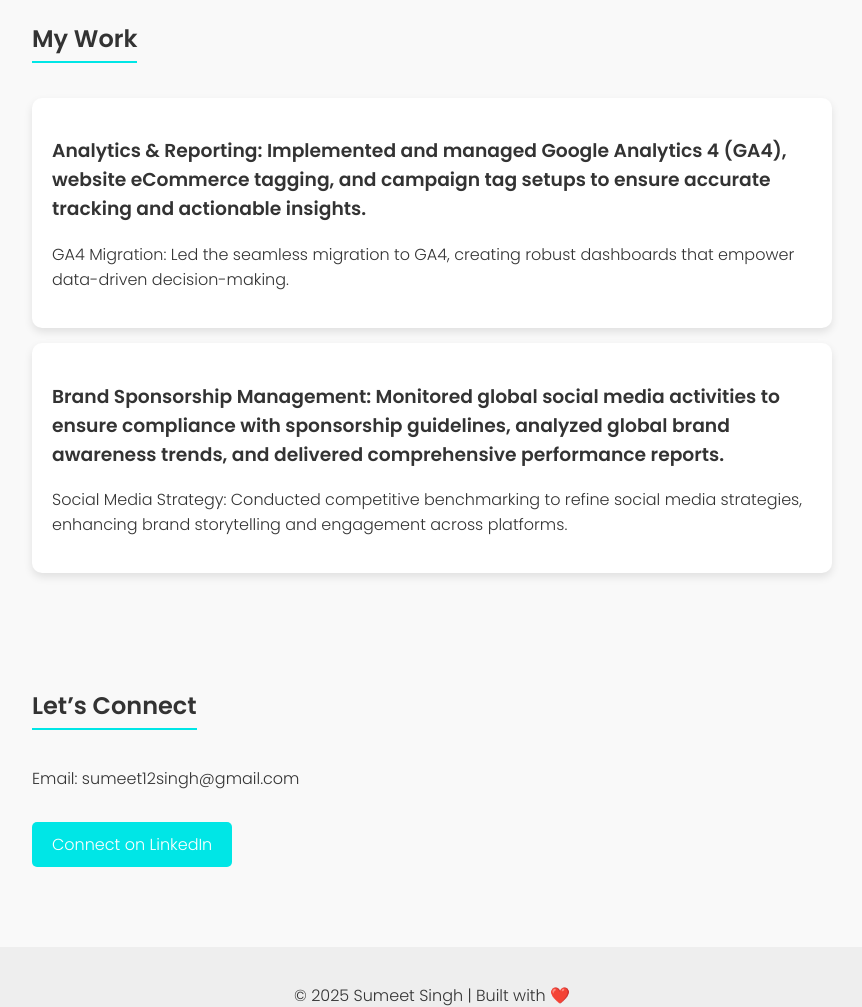
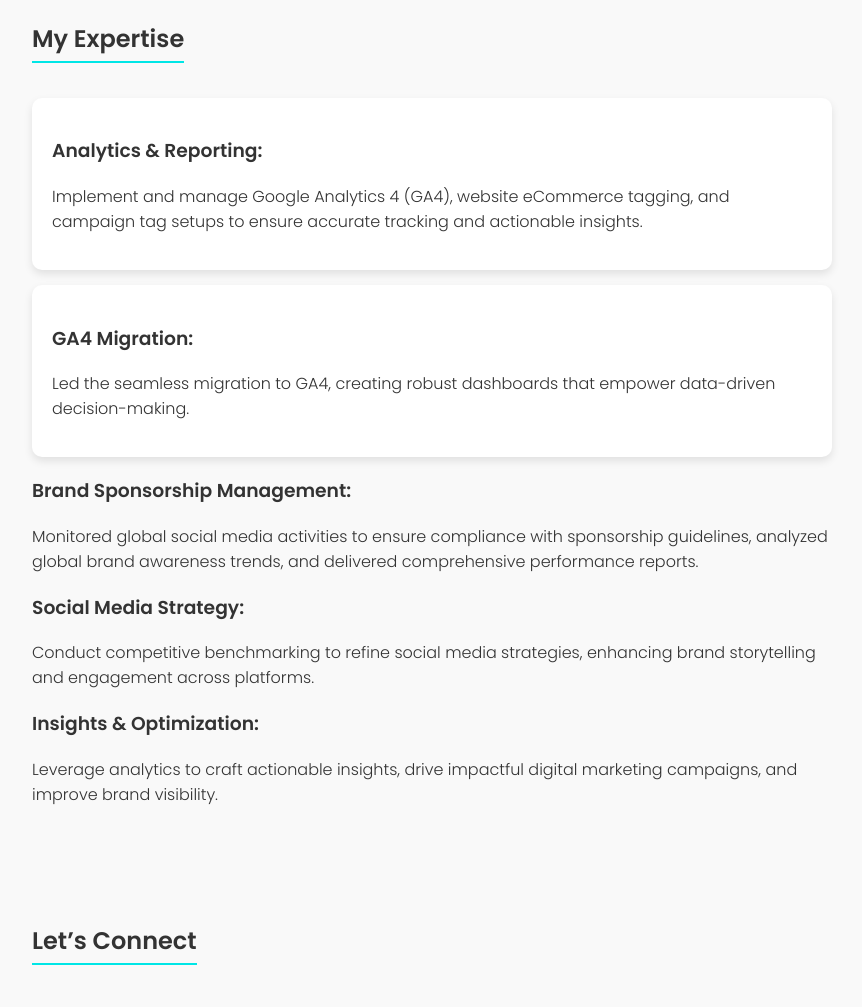
Before and after one commit to Sumeetsingh07/Sumeet-Singh, a plain HTML site: page index.html in a window 1280 px wide. Shown: the part 760-1767 px from the top of the page, without its empty margins (208-1070 px from the left). Drawn offline with Linux system fonts and the light colour scheme.

Commit message:
Update index.html

```diff
--- a/index.html
+++ b/index.html
@@ -23,14 +23,24 @@ Let’s connect to explore how customer-centric analytics and strategic data sto
   </section>
 
   <section class="section" id="projects">
-    <h2>My Work</h2>
+    <h2>My Expertise</h2>
     <div class="card">
-      <h3>Analytics & Reporting: Implemented and managed Google Analytics 4 (GA4), website eCommerce tagging, and campaign tag setups to ensure accurate tracking and actionable insights.</h3>
-      <p>GA4 Migration: Led the seamless migration to GA4, creating robust dashboards that empower data-driven decision-making.</p>
+      <h3>Analytics & Reporting:</h3>
+      <p>Implement and manage Google Analytics 4 (GA4), website eCommerce tagging, and campaign tag setups to ensure accurate tracking and actionable insights.</p>
     </div>
     <div class="card">
-      <h3>Brand Sponsorship Management: Monitored global social media activities to ensure compliance with sponsorship guidelines, analyzed global brand awareness trends, and delivered comprehensive performance reports.</h3>
-      <p>Social Media Strategy: Conducted competitive benchmarking to refine social media strategies, enhancing brand storytelling and engagement across platforms.</p>
+      <h3>GA4 Migration:</h3>
+      <p>Led the seamless migration to GA4, creating robust dashboards that empower data-driven decision-making.</p>
+    </div>
+    <h3>Brand Sponsorship Management:</h3>
+      <p>Monitored global social media activities to ensure compliance with sponsorship guidelines, analyzed global brand awareness trends, and delivered comprehensive performance reports.
+</p>
+    </div>
+    <h3>Social Media Strategy:</h3>
+      <p>Conduct competitive benchmarking to refine social media strategies, enhancing brand storytelling and engagement across platforms.</p>
+    </div>
+    <h3>Insights & Optimization:</h3>
+      <p>Leverage analytics to craft actionable insights, drive impactful digital marketing campaigns, and improve brand visibility.</p>
     </div>
   </section>
 
```
